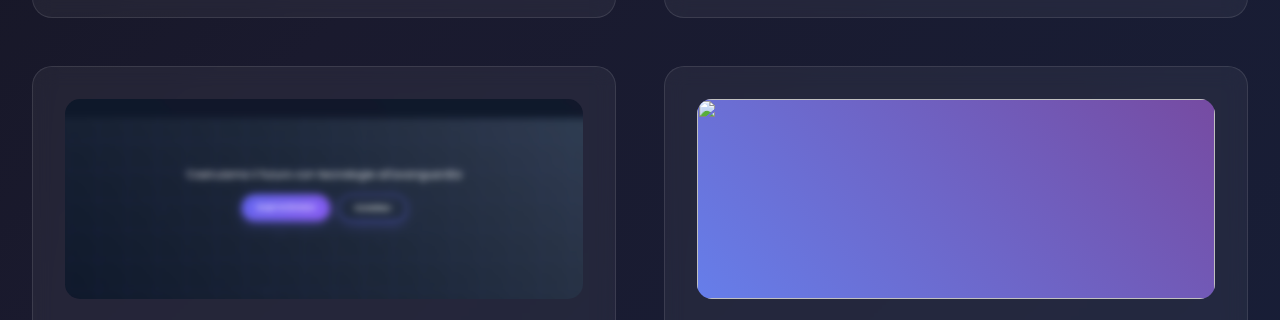
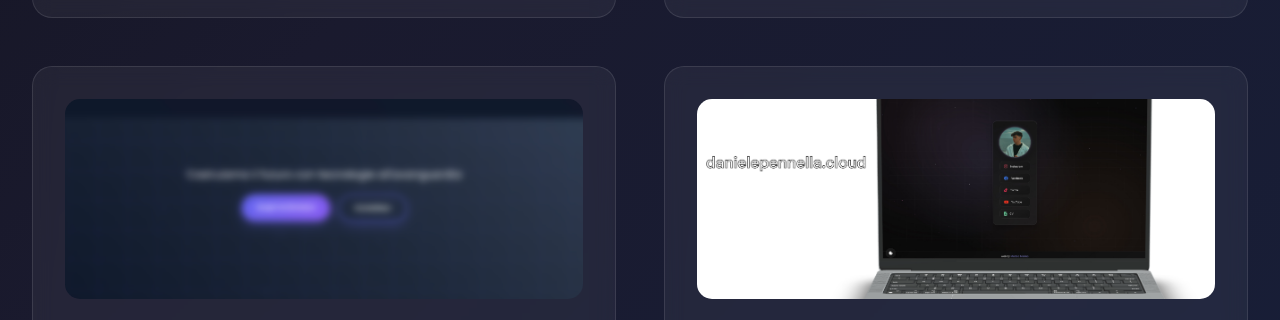
Before and after one commit to matteomarino16/matteomarino, a plain HTML site: page index.html in a window 1280 px wide. Shown: the part 2080-2400 px from the top of the page. Drawn offline with Linux system fonts and the light colour scheme.

Commit message:
Update index.html

```diff
--- a/index.html
+++ b/index.html
@@ -136,7 +136,7 @@
             <!-- Progetto portfolio pennella  -->
             <div class="project-card">
                 <div class="project-image">
-                    <img src="penny.jpg">
+                    <img src="penny.png">
                   </div>
                 <h3 class="project-title"><a href="http://danielepennella.cloud" target="_blank" style="text-decoration: none; color: inherit;">Danielepennella.cloud</a></h3>
                 <p class="project-description">
```
